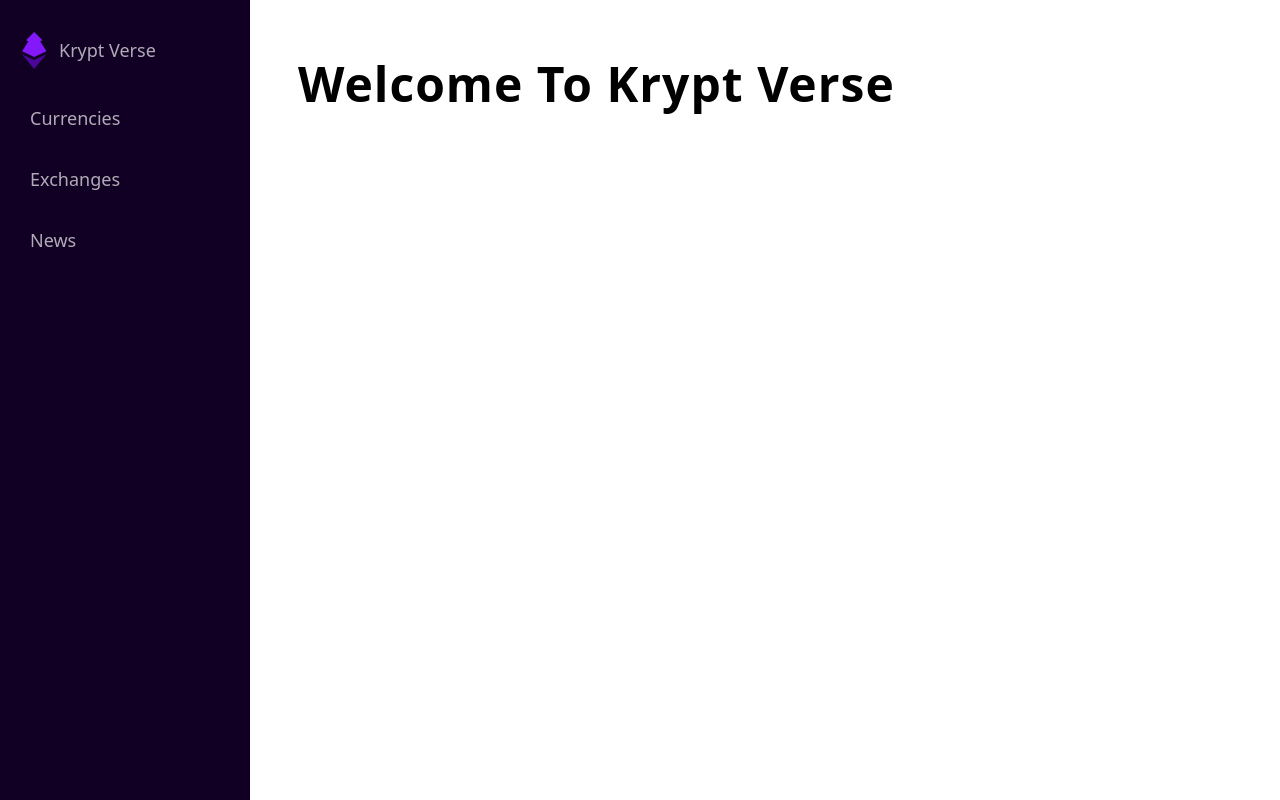
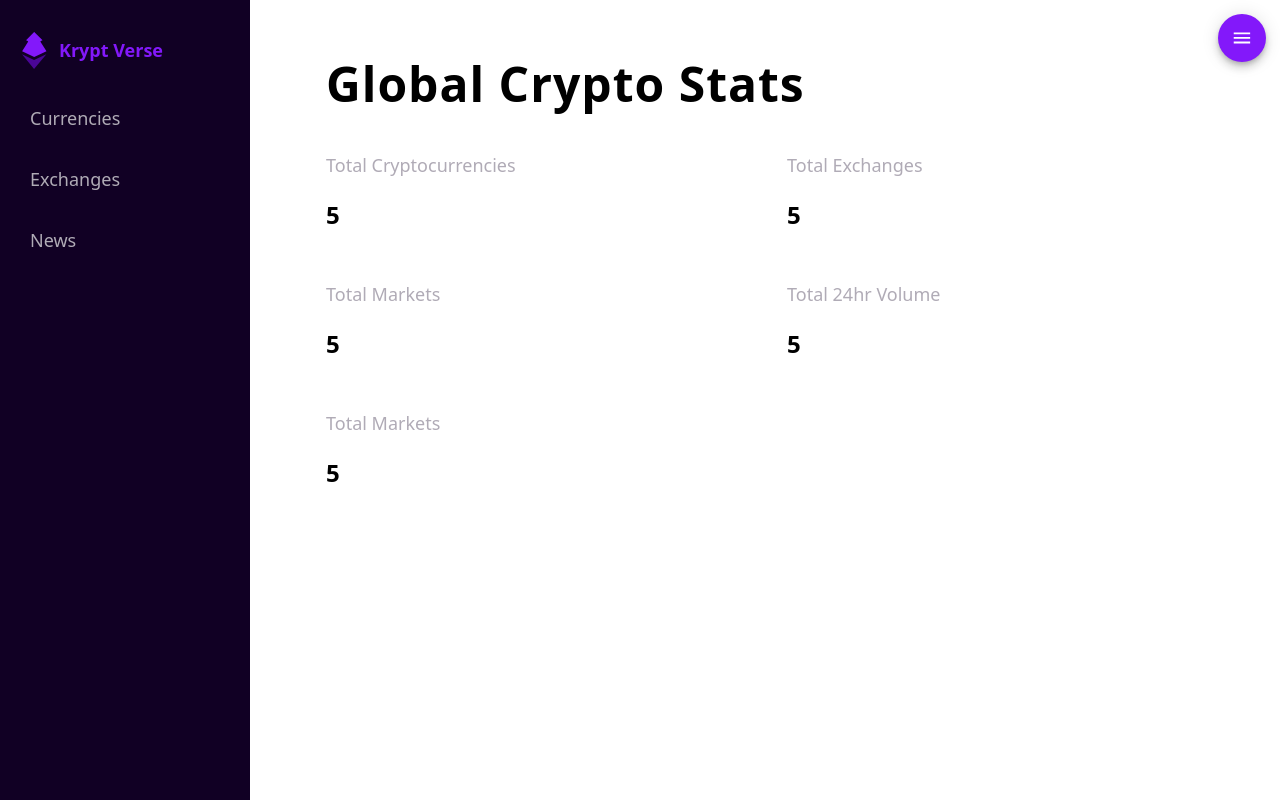
Before and after one commit to Dev-Raaz/krypto-verse, a React (Create React App) app: page / in a window 1280 px wide. Built offline with nearby package versions, Linux system fonts and the light colour scheme.

Commit message:
Completed the navbar

```diff
--- a/package.json
+++ b/package.json
@@ -6,6 +6,7 @@
     "@emotion/react": "^11.10.4",
     "@emotion/styled": "^11.10.4",
     "@mui/icons-material": "^5.10.3",
+    "@mui/joy": "^5.0.0-alpha.44",
     "@mui/material": "^5.10.4",
     "@testing-library/jest-dom": "^5.16.5",
     "@testing-library/react": "^13.4.0",
--- a/src/components/Navbar.js
+++ b/src/components/Navbar.js
@@ -1,10 +1,16 @@
+// @Library Imports
 import React, { useEffect, useState } from 'react'
 import { Link, useLocation } from 'react-router-dom'
+import Fab from '@mui/material/Fab'
+import MenuIcon from '@mui/icons-material/Menu'
+import CloseIcon from '@mui/icons-material/Close'
+
 
 const Navbar = () => {
 
   const {pathname} = useLocation()
   const [activeLink, setActiveLink] = useState([false, false, false])
+  const [showMenu, setShowMenu] = useState(false)
 
   useEffect(()=> {
     if(pathname === '/currencies'){
@@ -21,9 +27,10 @@ const Navbar = () => {
 
 
   return (
-    <nav className='nav'>
+    <>
+      <nav className={showMenu ? 'nav show' : 'nav'}>
         <Link className='logo' to='/#'
-         onClick={()=>setActiveLink([false, false, false])}>
+         onClick={()=>{setActiveLink([false, false, false]);setShowMenu(false)}}>
             <img src='/res/official/logo.svg' alt='Krypt Verse Logo'/>
             <p>Krypt Verse</p>
         </Link>
@@ -31,23 +38,46 @@ const Navbar = () => {
         <Link
         className={activeLink[0] ? 'nav-link active' : 'nav-link'}
         to='/currencies'
-        onClick={()=>setActiveLink([true, false, false])}>
+        onClick={()=>{setActiveLink([true, false, false]);setShowMenu(false)}}>
           Currencies
         </Link>
+
         <Link
         className={activeLink[1] ? 'nav-link active' : 'nav-link'}
         to='/exchanges'
-        onClick={()=>setActiveLink([false, true, false])}>
+        onClick={()=>{setActiveLink([false, true, false]);setShowMenu(false)}}>
           Exchanges
         </Link>
+
         <Link
         className={activeLink[2] ? 'nav-link active' : 'nav-link'}
         to='/news'
-        onClick={()=>setActiveLink([false, false, true])}>
+        onClick={()=>{setActiveLink([false, false, true]);setShowMenu(false)}}>
           News
         </Link>
+      </nav>
+      <div className='mob-nav-header'>
 
-    </nav>
+        <Link className='logo mobile' to='/#'
+          onClick={()=>{setActiveLink([false, false, false]);setShowMenu(false)}}>
+              <img src='/res/official/logo.svg' alt='Krypt Verse Logo'/>
+              <p>Krypt Verse</p>
+        </Link>
+        {
+          !showMenu
+          ?
+          <Fab color='primary' aria-label='Menu' className='menu-opener' size='medium'
+          onClick={()=>setShowMenu(true)}>
+            <MenuIcon fontSize='large'/>
+          </Fab>
+          :
+          <Fab color='primary' aria-label='Menu' className='menu-opener' size='medium'
+          onClick={()=>setShowMenu(false)}>
+            <CloseIcon fontSize='large'/>
+          </Fab>
+        }
+      </div>
+    </>
   )
 }
 
--- a/src/pages/HomePage.js
+++ b/src/pages/HomePage.js
@@ -3,7 +3,37 @@ import React from 'react'
 const HomePage = () => {
   return (
     <main>
-        <h1>Welcome To Krypt Verse</h1>
+        <h1>Global Crypto Stats</h1>
+
+        {/* Stats Grid */}
+        <div className='stats-grid'>
+
+          <div className='stats-card'>
+            <p>Total Cryptocurrencies</p>
+            <h3>5</h3>
+          </div>
+
+          <div className='stats-card'>
+            <p>Total Exchanges</p>
+            <h3>5</h3>
+          </div>
+
+          <div className='stats-card'>
+            <p>Total Markets</p>
+            <h3>5</h3>
+          </div>
+
+          <div className='stats-card'>
+            <p>Total 24hr Volume</p>
+            <h3>5</h3>
+          </div>
+
+          <div className='stats-card'>
+            <p>Total Markets</p>
+            <h3>5</h3>
+          </div>
+
+        </div>
     </main>
   )
 }
--- a/src/styles/_reset.scss
+++ b/src/styles/_reset.scss
@@ -24,6 +24,11 @@ html{
     width: 100%;
 }
 
+// Main Container
+main {
+    width: 100%;
+}
+
 
 @media only screen and (min-width: 768px) {
     .main-wrapper {
--- a/src/styles/_utils.scss
+++ b/src/styles/_utils.scss
@@ -19,3 +19,9 @@
 .right-mar-0{
     margin-right: 0;
 }
+
+
+// Display Changers
+.show {
+    display: block;
+}
--- a/src/styles/components/_containers.scss
+++ b/src/styles/components/_containers.scss
@@ -1,3 +1,9 @@
+// @Main Container
+main {
+    padding: 0 $sz-m;
+}
+
+
 @media only screen and (min-width: 768px) {
     main{
         padding: 0 $sz-xxl-768;
--- a/src/styles/components/_navbar.scss
+++ b/src/styles/components/_navbar.scss
@@ -5,7 +5,10 @@ NAVBAR
     height: 100vh;
     padding: $sz-s;
     background-color: $sec-color;
-    min-width: 25rem;
+    width: 100%;
+    position: fixed;
+    top: 0;
+    display: none;
 }
 
 // @Logo
@@ -18,6 +21,8 @@ NAVBAR
 .logo p {
     margin: 0;
     margin-left: 6px;
+    font-weight: bold;
+    color: $prm-color;
 }
 
 // @Links
@@ -46,6 +51,29 @@ NAVBAR
     color: $prm-color;
 }
 
+// @Menu Opener
+.mob-nav-header .menu-opener {
+    position: fixed;
+    top: $sz-m;
+    right: $sz-m;
+    background-color: $prm-color;
+    transition: background-color 200ms linear;
+}
+
+.mob-nav-header .menu-opener:hover {
+    background-color: $prm-hover;
+    transition: background-color 200ms linear;
+}
+
+// @Mobile Nav Header
+.mob-nav-header {
+    display: flex;
+    align-items: center;
+    justify-content: space-between;
+    padding: $sz-m;
+}
+
+
 
 // -----------------------------------
 // @MEDIA QUERRIES
@@ -53,5 +81,18 @@ NAVBAR
 @media only screen and (min-width: 768px) {
     .nav{
         padding: $sz-m-768;
+        position: relative;
+        min-width: 25rem;
+        width: auto;
+        display: block;
+    }
+
+    .nav + .menu-opener {
+        display: none;
+    }
+
+    // Mobile Logo
+    .logo.mobile{
+        display: none;
     }
 }
--- a/src/styles/index.scss
+++ b/src/styles/index.scss
@@ -2,4 +2,5 @@
 @import 'reset';
 @import './typography/typography';
 @import './components/components';
+@import './pages/pages';
 @import 'utils';
--- /dev/null
+++ b/src/styles/pages/_homePage.scss
@@ -0,0 +1,57 @@
+// @Stats Grid
+.stats-grid {
+    display: grid;
+    grid-template-columns: auto;
+    gap: $sz-m;
+    width: 100%;
+}
+
+// @Stats Card
+// Count
+.stats-card h3 {
+    margin-top: $sz-m;
+}
+
+// --------------------------------------------
+// @MEDIA QUERRIES
+// --------------------------------------------
+
+@media only screen and (min-width: 768px) {
+    .stats-grid {
+        grid-template-columns: 1fr 1fr;
+        gap: $sz-m-768;
+    }
+
+    // @Stats Card
+    // Count
+    .stats-card h3 {
+        margin-top: $sz-m-768;
+    }
+}
+
+@media only screen and (min-width: 1280px) {
+
+    // @Stats Card
+    // Count
+    .stats-card h3 {
+        margin-top: $sz-m-1280;
+    }
+}
+
+@media only screen and (min-width: 1440px) {
+
+    // @Stats Card
+    // Count
+    .stats-card h3 {
+        margin-top: $sz-m-1440;
+    }
+}
+
+@media only screen and (min-width: 1920px) {
+
+    // @Stats Card
+    // Count
+    .stats-card h3 {
+        margin-top: $sz-m-1920;
+    }
+}
--- /dev/null
+++ b/src/styles/pages/_pages.scss
@@ -0,0 +1 @@
+@import 'homePage';
```
Also changed, not shown: 1 other file (tests, documents, lock files or other folders).
